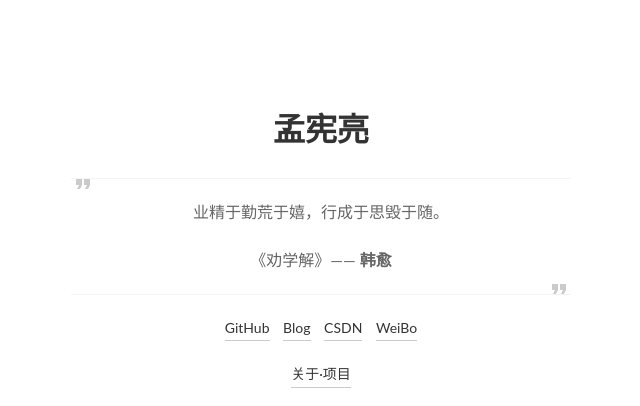
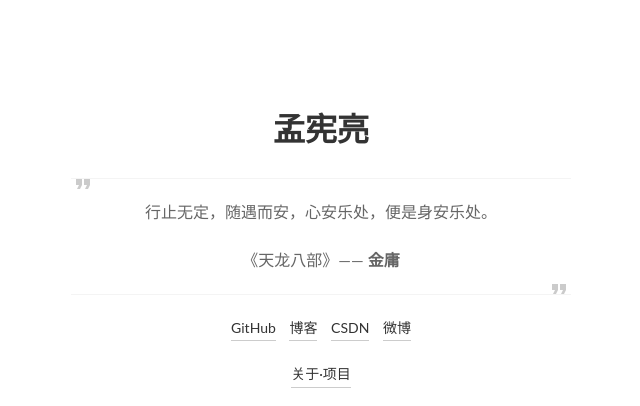
Before and after one commit to mengxianliang/mengxianliang.github.io, a plain HTML site: page index.html in a window 1280 px wide. Shown: the top 406 px of the page, without its empty margins (319-959 px from the left). Drawn offline with Linux system fonts and the light colour scheme.

Commit message:
更新了细节

```diff
--- a/index.html
+++ b/index.html
@@ -14,15 +14,15 @@
         <div class="header">
             <h1>孟宪亮</h1>
             <div class="quote">
-                <p class="quote-text animate-init">业精于勤荒于嬉，行成于思毁于随。</p>
-                <p class="quote-author animate-init">《劝学解》—— <strong>韩愈</strong></p>
+                <p class="quote-text animate-init">行止无定，随遇而安，心安乐处，便是身安乐处。</p>
+                <p class="quote-author animate-init">《天龙八部》—— <strong>金庸</strong></p>
             </div>
         </div>
         <div class="menu">
             <a href="https://github.com/mengxianliang" class="animate-init">GitHub</a>
-            <a href="http://mengxianliang.com/blog" class="animate-init">Blog</a>
+            <a href="http://mengxianliang.com/blog" class="animate-init">博客</a>
             <a href="http://blog.csdn.net/u013282507" class="animate-init">CSDN</a>
-            <a href="http://weibo.com/6049280899" class="animate-init">WeiBo</a>
+            <a href="http://weibo.com/6049280899" class="animate-init">微博</a>
             <p>
                 <a href="http://mengxianliang.com/blog/about" class="animate-init">
                     关于·项目
```
